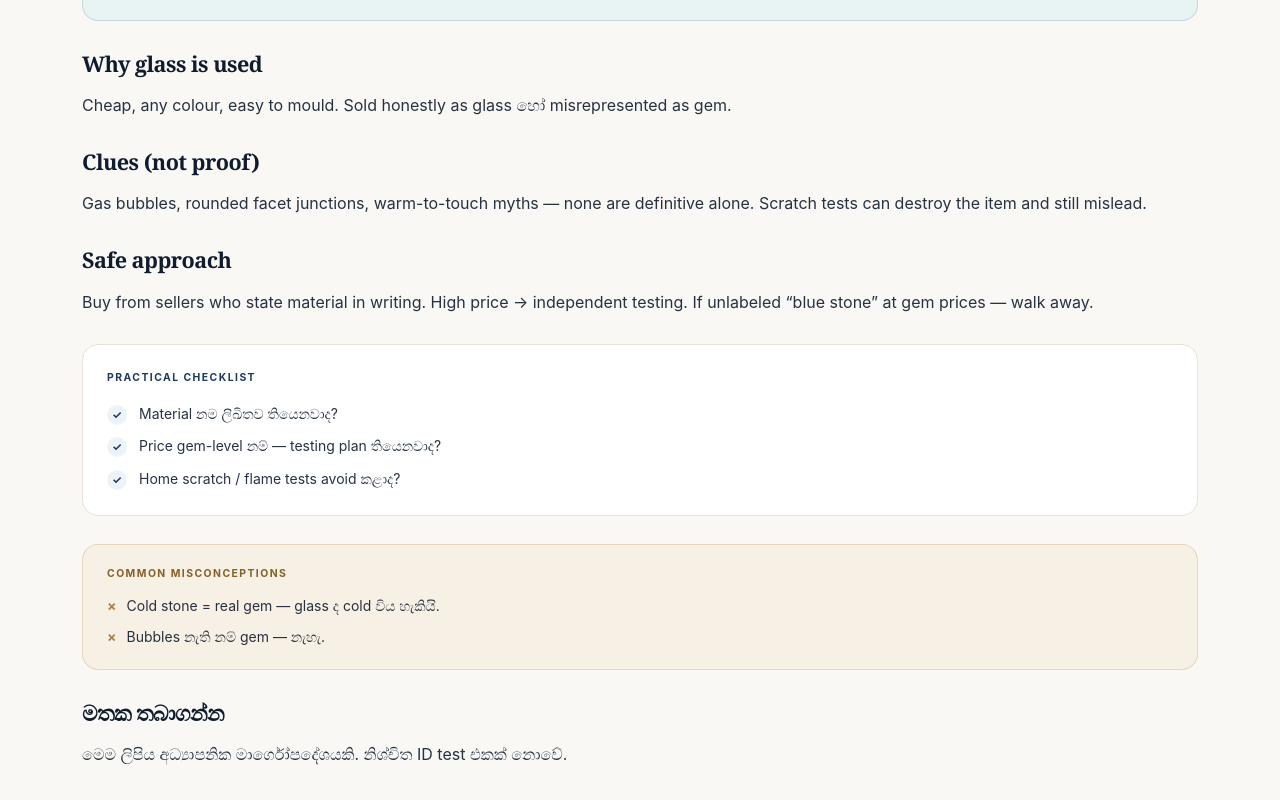
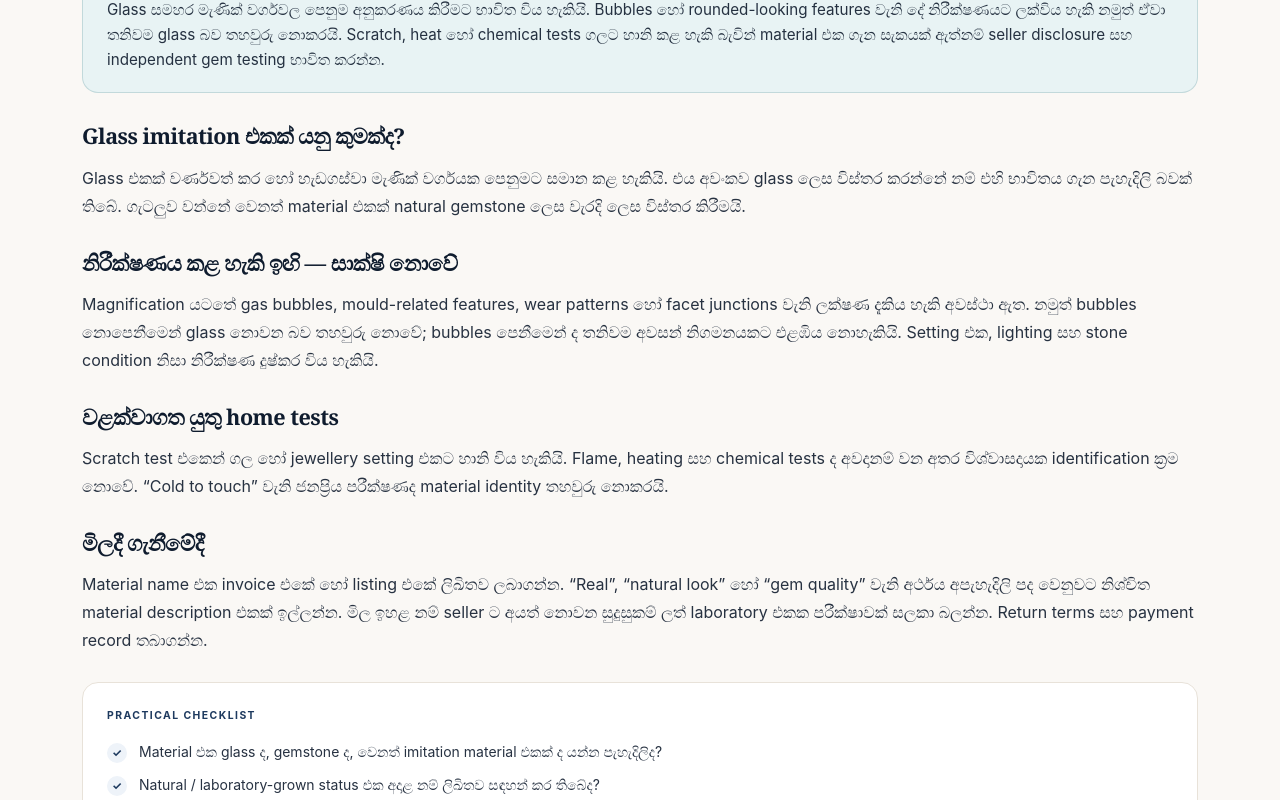
Before and after one commit to LinukaBandara/GemologyX, a Next.js app: page /si/learn/glass-vs-gemstone in a window 1280 px wide. Shown: the part 460-1260 px from the top of the page. Built offline with nearby package versions, Linux system fonts and the light colour scheme.

Commit message:
Improve glass imitation safety guide

```diff
--- a/src/app/si/learn/glass-vs-gemstone/page.tsx
+++ b/src/app/si/learn/glass-vs-gemstone/page.tsx
@@ -1,72 +1,60 @@
 import type { Metadata } from "next";
-import {
-  ArticleLayout,
-  ArticleSection,
-  QuickAnswer,
-  PracticalChecklist,
-  Misconceptions,
-} from "@/components/article-layout";
+import { ArticleLayout, ArticleSection, QuickAnswer, PracticalChecklist, Misconceptions } from "@/components/article-layout";
 
 export const metadata: Metadata = {
-  title: "Glass සහ මැණික් අතර වෙනස | GemologyX",
-  description:
-    "Glass imitations, common signs, limits of home tests සහ මිලදී ගැනීමේ ආරක්ෂාව.",
+  title: "Glass imitation සහ මැණික් අතර වෙනස | GemologyX",
+  description: "Glass imitation පිළිබඳ මූලික දැනුම, නිරීක්ෂණවල සීමා සහ ගලට හානි නොකර මිලදී ගැනීමේ ආරක්ෂිත පියවර.",
+  alternates: { canonical: "/si/learn/glass-vs-gemstone" },
 };
 
 export default function Page() {
   return (
     <ArticleLayout
       category="සිංහල මැණික් දැනුම"
-      readTime="මිනිත්තු 5"
-      title="Glass සහ මැණික් අතර වෙනස"
+      readTime="මිනිත්තු 7"
+      title="Glass imitation සහ මැණික් අතර වෙනස"
       crumbHref="/si/learn/natural-synthetic-imitation-gems"
-      crumbLabel="ස්වභාවික / කෘත්‍රිම / අනුකරණ"
-      lastReviewed="2026-10-25"
+      crumbLabel="මැණික් වෙළෙඳ පද"
+      lastReviewed="2026-11-02"
       related={[
-        { label: "ස්වභාවික / කෘත්‍රිම / අනුකරණ", href: "/si/learn/natural-synthetic-imitation-gems" },
-        { label: "වංචා අවදානම්", href: "/si/learn/avoid-gemstone-scams" },
-        { label: "මැණික් මිලදී ගැනීමේ checklist", href: "/si/learn/gemstone-buying-checklist" },
+        { label: "Natural, synthetic සහ imitation පද", href: "/si/learn/natural-synthetic-imitation-gems" },
+        { label: "වංචා අවදානම් හඳුනාගැනීම", href: "/si/learn/avoid-gemstone-scams" },
+        { label: "නිල්මැණික් හඳුනාගැනීම", href: "/si/learn/identify-sapphire" },
       ]}
     >
       <QuickAnswer>
-        <p>
-          Glass = common imitation for many coloured stones. Bubbles, mould
-          marks, low hardness can be clues — නමුත් home tests unreliable සහ
-          damaging විය හැකියි. ලිඛිත identity + return policy + (මිල ඉහළ නම්)
-          lab check.
-        </p>
+        <p>Glass සමහර මැණික් වර්ගවල පෙනුම අනුකරණය කිරීමට භාවිත විය හැකියි. Bubbles හෝ rounded-looking features වැනි දේ නිරීක්ෂණයට ලක්විය හැකි නමුත් ඒවා තනිවම glass බව තහවුරු නොකරයි. Scratch, heat හෝ chemical tests ගලට හානි කළ හැකි බැවින් material එක ගැන සැකයක් ඇත්නම් seller disclosure සහ independent gem testing භාවිත කරන්න.</p>
       </QuickAnswer>
 
-      <ArticleSection heading="Why glass is used">
-        <p>Cheap, any colour, easy to mould. Sold honestly as glass හෝ misrepresented as gem.</p>
+      <ArticleSection heading="Glass imitation එකක් යනු කුමක්ද?">
+        <p>Glass එකක් වර්ණවත් කර හෝ හැඩගස්වා මැණික් වර්ගයක පෙනුමට සමාන කළ හැකියි. එය අවංකව glass ලෙස විස්තර කරන්නේ නම් එහි භාවිතය ගැන පැහැදිලි බවක් තිබේ. ගැටලුව වන්නේ වෙනත් material එකක් natural gemstone ලෙස වැරදි ලෙස විස්තර කිරීමයි.</p>
       </ArticleSection>
 
-      <ArticleSection heading="Clues (not proof)">
-        <p>Gas bubbles, rounded facet junctions, warm-to-touch myths — none are definitive alone. Scratch tests can destroy the item and still mislead.</p>
+      <ArticleSection heading="නිරීක්ෂණය කළ හැකි ඉඟි — සාක්ෂි නොවේ">
+        <p>Magnification යටතේ gas bubbles, mould-related features, wear patterns හෝ facet junctions වැනි ලක්ෂණ දැකිය හැකි අවස්ථා ඇත. නමුත් bubbles නොපෙනීමෙන් glass නොවන බව තහවුරු නොවේ; bubbles පෙනීමෙන් ද තනිවම අවසන් නිගමනයකට එළඹිය නොහැකියි. Setting එක, lighting සහ stone condition නිසා නිරීක්ෂණ දුෂ්කර විය හැකියි.</p>
       </ArticleSection>
 
-      <ArticleSection heading="Safe approach">
-        <p>Buy from sellers who state material in writing. High price → independent testing. If unlabeled “blue stone” at gem prices — walk away.</p>
+      <ArticleSection heading="වළක්වාගත යුතු home tests">
+        <p>Scratch test එකෙන් ගල හෝ jewellery setting එකට හානි විය හැකියි. Flame, heating සහ chemical tests ද අවදානම් වන අතර විශ්වාසදායක identification ක්‍රම නොවේ. “Cold to touch” වැනි ජනප්‍රිය පරීක්ෂණද material identity තහවුරු නොකරයි.</p>
       </ArticleSection>
 
-      <PracticalChecklist
-        items={[
-          "Material නම ලිඛිතව තියෙනවාද?",
-          "Price gem-level නම් — testing plan තියෙනවාද?",
-          "Home scratch / flame tests avoid කළාද?",
-        ]}
-      />
+      <ArticleSection heading="මිලදී ගැනීමේදී">
+        <p>Material name එක invoice එකේ හෝ listing එකේ ලිඛිතව ලබාගන්න. “Real”, “natural look” හෝ “gem quality” වැනි අර්ථය අපැහැදිලි පද වෙනුවට නිශ්චිත material description එකක් ඉල්ලන්න. මිල ඉහළ නම් seller ට අයත් නොවන සුදුසුකම් ලත් laboratory එකක පරීක්ෂාවක් සලකා බලන්න. Return terms සහ payment record තබාගන්න.</p>
+      </ArticleSection>
 
-      <Misconceptions
-        items={[
-          "Cold stone = real gem — glass ද cold විය හැකියි.",
-          "Bubbles නැති නම් gem — නැහැ.",
-        ]}
-      />
+      <PracticalChecklist items={[
+        "Material එක glass ද, gemstone ද, වෙනත් imitation material එකක් ද යන්න පැහැදිලිද?",
+        "Natural / laboratory-grown status එක අදාළ නම් ලිඛිතව සඳහන් කර තිබේද?",
+        "Scratch, flame හෝ chemical test නොකර සිටියාද?",
+        "මිල ඉහළ නම් independent testing option එකක් තිබේද?",
+        "Invoice සහ return terms සුරක්ෂිතව තබාගත්තාද?",
+      ]} />
 
-      <ArticleSection heading="මතක තබාගන්න">
-        <p>මෙම ලිපිය අධ්‍යාපනික මාර්ගෝපදේශයකි. නිශ්චිත ID test එකක් නොවේ.</p>
-      </ArticleSection>
+      <Misconceptions items={[
+        "Bubbles නැති නම් glass නොවේ — එසේ තීරණය කළ නොහැකියි.",
+        "සීතලට දැනෙන ගලක් natural — එය තහවුරු කරන පරීක්ෂණයක් නොවේ.",
+        "Scratch test එකෙන් identity තහවුරු කළ හැකියි — එය හානිදායක සහ අවිනිශ්චිත විය හැකියි.",
+      ]} />
     </ArticleLayout>
   );
 }
```
